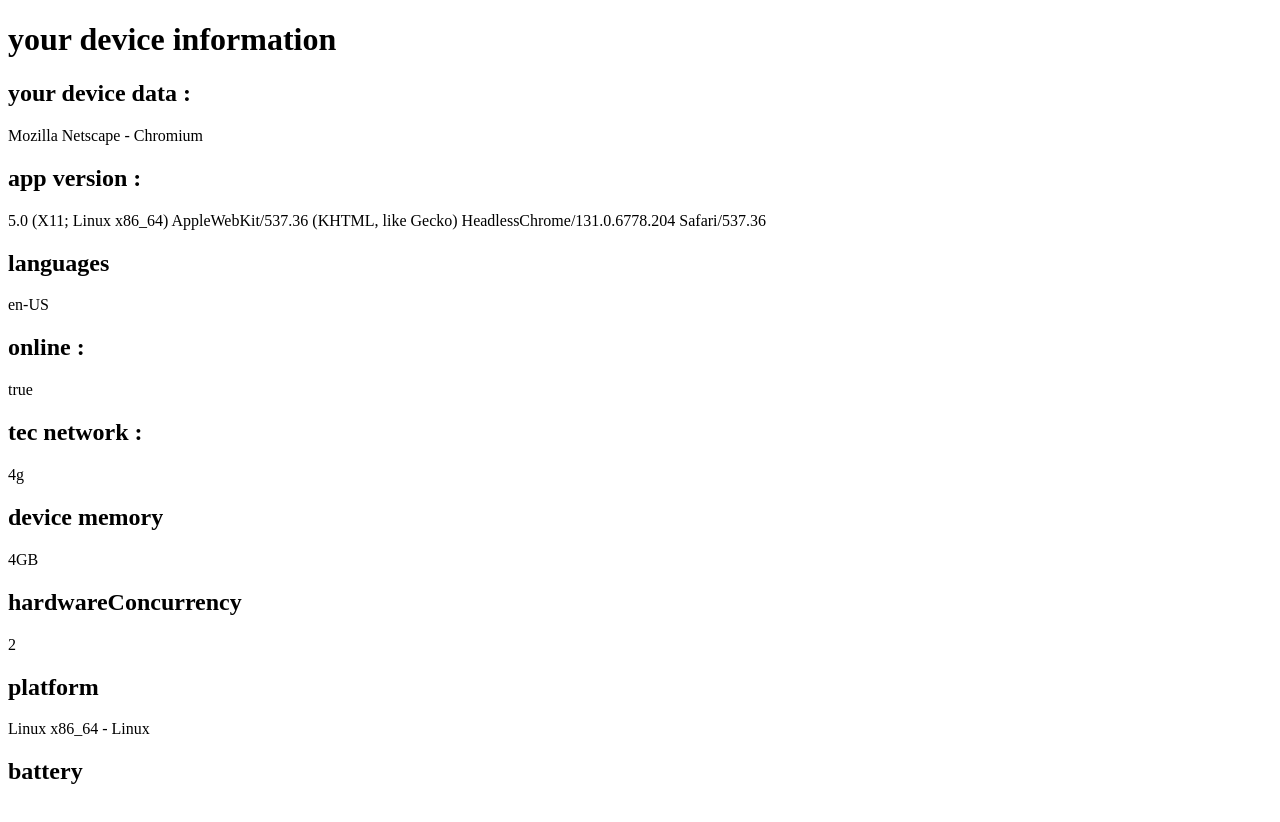
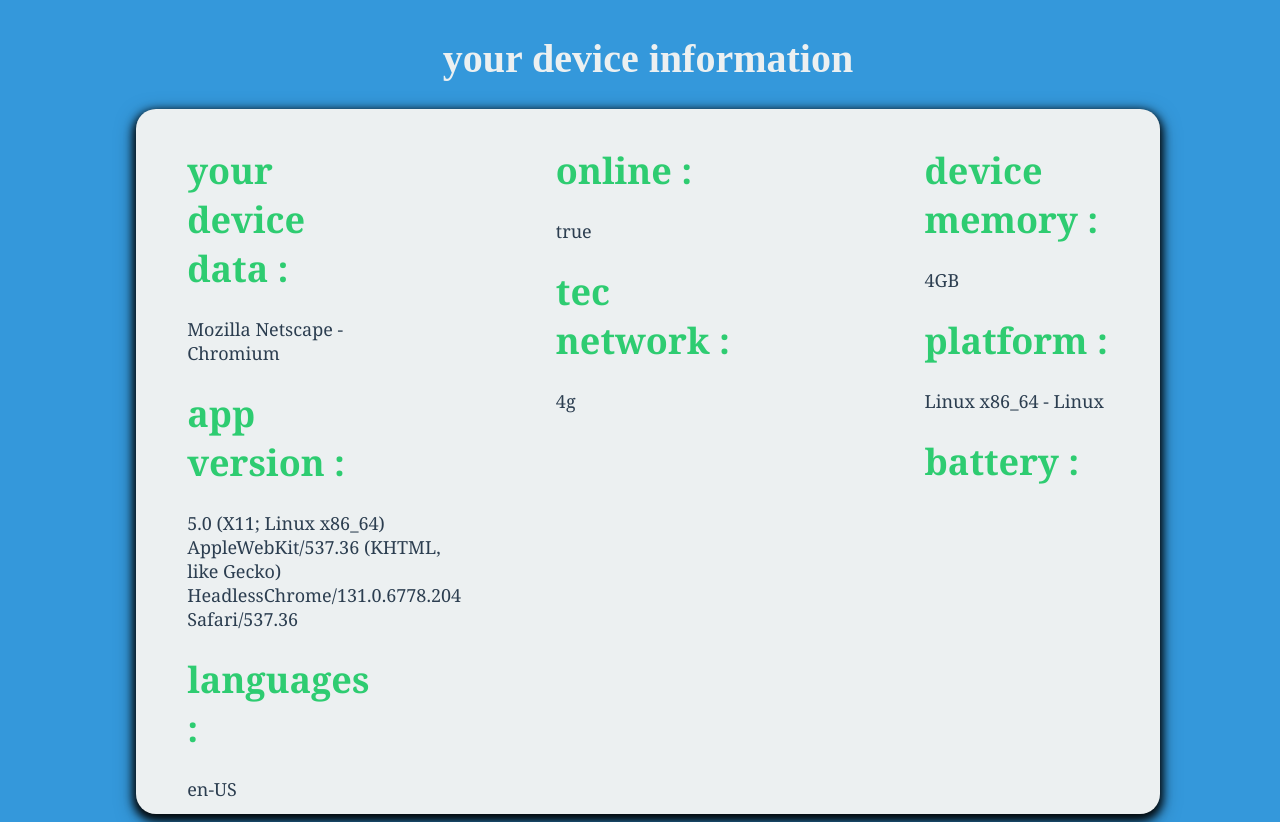
Before and after one commit to Omidfoladvand4/Your-device-information-, a plain HTML site: page index.html in a window 1280 px wide. Drawn offline with Linux system fonts and the light colour scheme.

Commit message:
adding styles

```diff
--- a/index.html
+++ b/index.html
@@ -7,34 +7,32 @@
     <link rel="stylesheet" href="./styles/style.css">
 </head>
 <body>
-    <h1>your device information</h1>
+    <h1 class="title">your device information</h1>
 
-    <section class="your-phone-data">
-        <div >
+    <div class="your-phone-data section">
+        <div  class="item" >
             <h1>your device data :</h1>
-            <p class="device-data"></p>
+            <div class="device-data"></div>
             <h1>app version : </h1>
-            <p class="app-version"></p>
-            <h1>languages</h1>
-            <p class="languages"></p>
+            <div class="app-version"></div>
+            <h1>languages :</h1>
+            <div class="languages"></div>
         </div>
-        <div>
+        <div class="item">
             <h1>online :</h1>
-            <p class="connection"></p>
+            <div class="connection"></div>
             <h1>tec network :</h1>
-            <p class="tec-network"></p>
+            <div class="tec-network"></div>
         </div>
-        <div class="device-resource">
-            <h1>device memory</h1>
-            <p class="device-memory"></p>
-            <h1>hardwareConcurrency</h1>
-            <p class="hardware-concurrency"></p>
-            <h1>platform</h1>
-            <p class="platform"></p>
-            <h1>battery</h1>
-            <p class="get-charge"></p>
+        <div class="device-resource item">
+            <h1>device memory :</h1>
+            <div class="device-memory"></div>
+            <h1>platform :</h1>
+            <div class="platform"></div>
+            <h1>battery :</h1>
+            <div class="get-charge"></div>
         </div>
-    </section>
+    </div>
 
     <script src="./sctipts/app.js"></script>
 </body>
--- a/sctipts/app.js
+++ b/sctipts/app.js
@@ -5,7 +5,6 @@ const connectionDataElm = $.querySelector('.connection');
 const appVersionElm = $.querySelector('.app-version');
 const tecNetworkElm = $.querySelector('.tec-network');
 const deviceMemoryElm = $.querySelector('.device-memory');
-const hardwareConcurrencyElm = $.querySelector('.hardware-concurrency');
 const platformElm = $.querySelector('.platform');
 const languesElm = $.querySelector('.languages');
 const getChargeElm = $.querySelector('.get-charge');
@@ -23,7 +22,6 @@ win.addEventListener('load', async () => {
     appVersionElm.innerHTML = win.navigator.appVersion;
     tecNetworkElm.innerHTML = win.navigator.connection.effectiveType;
     deviceMemoryElm.innerHTML = win.navigator.deviceMemory + 'GB';
-    hardwareConcurrencyElm.innerHTML = win.navigator.hardwareConcurrency;
     platformElm.innerHTML = win.navigator.platform + ' -  ' +  win.navigator.userAgentData.platform;
     languesElm.innerHTML = win.navigator.language;
 
--- a/styles/style.css
+++ b/styles/style.css
@@ -0,0 +1,46 @@
+*{
+    padding: 0;
+    border: 0;
+    box-sizing: border-box;
+}
+body{
+    width: 100%;
+    background-color: #3498db;
+    display: flex;
+    align-items: center;
+    justify-content: center;
+    flex-direction: column;
+    overflow-x: hidden;
+}
+.section{
+    width: 80vw;
+    display: flex;
+    align-items: start;
+    justify-content: space-between;
+    background-color: #ecf0f1;
+    font-family: Cambria, Cochin, Georgia, Times, 'Times New Roman', serif;
+    box-shadow: 0 4px 8px 3px rgba(0, 0, 0, 0.9), 0 6px 20px rgba(0, 0, 0, 0.5);
+    border-radius: 20px;
+    padding: 1% 4%;
+}
+.title{
+    color: #ecf0f1;
+    font-size: 40px;
+}
+
+ h1{
+        color: #2ecc71;
+        font: 18px;
+}
+div{
+    color: #2c3e50;
+    font-size: 18px;
+}
+.item {
+   width: 20%;
+   display: flex;
+   align-items: start;
+   justify-content: center;
+   flex-direction: column;
+   flex-wrap: wrap;
+}
```
